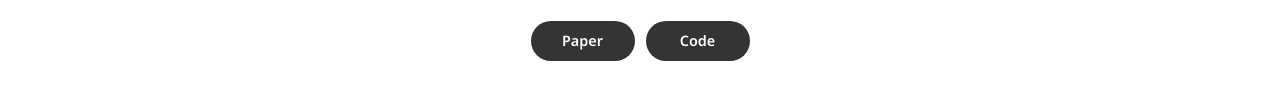
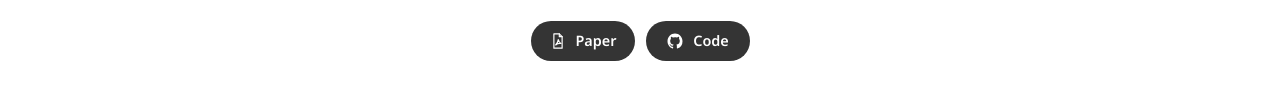
Before and after one commit to qch-FA/vid2wam-website, a plain HTML site: page index.html in a window 1280 px wide. Shown: the part 404-515 px from the top of the page. Drawn offline with Linux system fonts and the light colour scheme.

Commit message:
Add Paper and GitHub button icons

```diff
--- a/index.html
+++ b/index.html
@@ -20,7 +20,7 @@
       href="https://fonts.googleapis.com/css2?family=Noto+Sans:wght@400;500;600;700&amp;display=swap"
       rel="stylesheet"
     />
-    <link rel="stylesheet" href="styles.css?v=20260808e" />
+    <link rel="stylesheet" href="styles.css?v=20260809a" />
   </head>
   <body>
     <nav class="site-nav" aria-label="Section navigation">
@@ -56,8 +56,20 @@
         </p>
         <p class="author-notes"><sup>*</sup> Equal contribution. <sup>†</sup> Project lead. <sup>‡</sup> Corresponding author.</p>
         <nav class="links" aria-label="Project resources">
-          <a href="#" data-placeholder onclick="return false">Paper</a>
-          <a href="#" data-placeholder onclick="return false">Code</a>
+          <a href="#" data-placeholder onclick="return false">
+            <svg class="link-icon paper-icon" viewBox="0 0 24 24" aria-hidden="true">
+              <path d="M6.5 2.5h7.25l3.75 3.75V21.5h-11z" />
+              <path d="M13.75 2.5v3.75h3.75" />
+              <path d="M8.9 17.25c1.75-1.8 3.2-4.65 3.45-7.15.65 2.35 1.75 4.15 3.65 5.15-2.55-.35-5.15.3-7.1 2z" />
+            </svg>
+            <span>Paper</span>
+          </a>
+          <a href="#" data-placeholder onclick="return false">
+            <svg class="link-icon github-icon" viewBox="0 0 24 24" aria-hidden="true">
+              <path d="M12 2C6.48 2 2 6.58 2 12.23c0 4.52 2.87 8.35 6.84 9.71.5.1.68-.22.68-.49 0-.24-.01-1.05-.01-1.9-2.78.62-3.37-1.21-3.37-1.21-.45-1.18-1.11-1.49-1.11-1.49-.91-.64.07-.63.07-.63 1 .08 1.53 1.06 1.53 1.06.89 1.56 2.34 1.11 2.91.85.09-.66.35-1.11.63-1.37-2.22-.26-4.56-1.14-4.56-5.07 0-1.12.39-2.04 1.03-2.76-.1-.26-.45-1.31.1-2.72 0 0 .84-.28 2.75 1.05A9.3 9.3 0 0 1 12 6.91c.85 0 1.7.12 2.5.35 1.91-1.33 2.75-1.05 2.75-1.05.55 1.41.2 2.46.1 2.72.64.72 1.03 1.64 1.03 2.76 0 3.94-2.34 4.8-4.57 5.06.36.32.68.94.68 1.9 0 1.37-.01 2.47-.01 2.8 0 .27.18.59.69.49A10.24 10.24 0 0 0 22 12.23C22 6.58 17.52 2 12 2z" />
+            </svg>
+            <span>Code</span>
+          </a>
         </nav>
       </header>
 
--- a/styles.css
+++ b/styles.css
@@ -164,6 +164,10 @@ h1 span { color: var(--blue); }
   min-width: 104px;
   padding: 8px 18px;
   border-radius: 999px;
+  display: inline-flex;
+  align-items: center;
+  justify-content: center;
+  gap: 9px;
   color: white;
   background: #343434;
   text-decoration: none;
@@ -175,6 +179,22 @@ h1 span { color: var(--blue); }
 .links a:focus-visible { background: var(--blue); }
 
 .links a[data-placeholder] { cursor: default; }
+
+.link-icon {
+  width: 18px;
+  height: 18px;
+  flex: 0 0 auto;
+}
+
+.paper-icon {
+  fill: none;
+  stroke: currentColor;
+  stroke-width: 1.55;
+  stroke-linecap: round;
+  stroke-linejoin: round;
+}
+
+.github-icon { fill: currentColor; }
 
 .lead-teaser { padding-top: 42px; }
 
```
